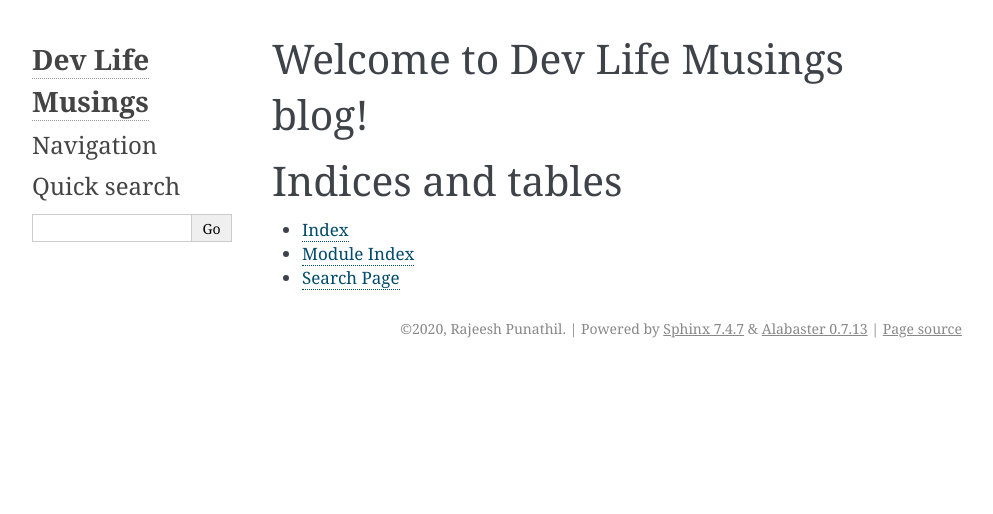
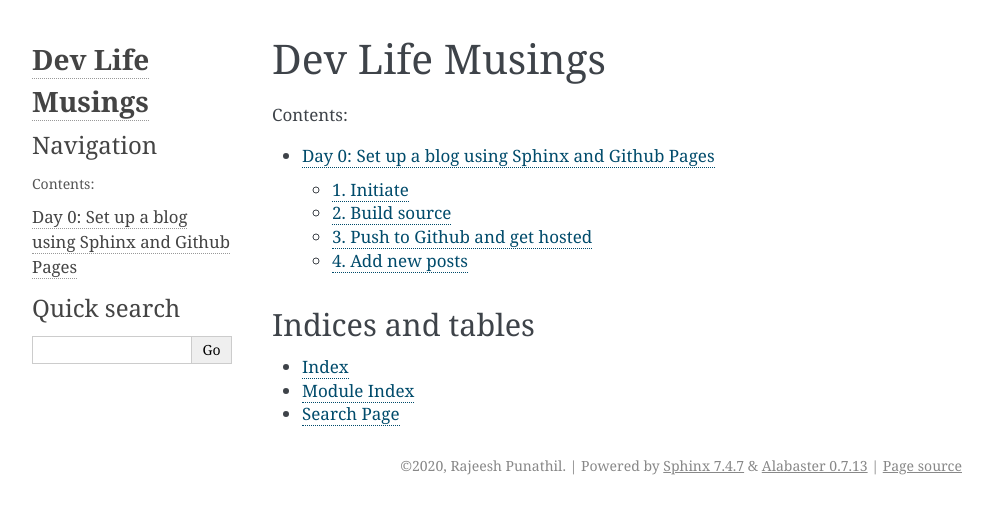
Before and after one commit to rajeeshr-punathil/dev-life-musings, a Sphinx documentation site: the page built from source/index.rst, in a window 1280 px wide. Shown: the top 514 px of the page, without its empty margins (148-1141 px from the left). Built offline with Sphinx 7.4.7, drawn with Linux system fonts in a browser that asks for light colours; some of the changed lines change nothing that is shown.

Commit message:
Added Post 0 source.
* Added more commands to Makefile to setup docs everytime it is built.

```diff
--- a/source/index.rst
+++ b/source/index.rst
@@ -3,14 +3,16 @@
    You can adapt this file completely to your liking, but it should at least
    contain the root `toctree` directive.
 
-Welcome to Dev Life Musings blog!
-=================================
+====================
+Dev Life Musings
+====================
 
 .. toctree::
    :maxdepth: 2
    :caption: Contents:
    :reversed:
 
+   post00
 
 Indices and tables
 ==================
--- /dev/null
+++ b/source/post00.rst
@@ -0,0 +1,166 @@
+Day 0: Set up a blog using Sphinx and Github Pages
+====================================================
+
+*Date* : **21 Aug 2020**
+
+*Topics* : ``Sphinx``, ``Github pages``
+
+.. highlight:: sh
+
+Let's start with how I setup this blog to be hosted on github pages. Always loved using  `Sphinx <https://www.sphinx-doc.org>`__ and `reStructuredText (or reST in short) <https://docutils.sourceforge.io/rst.html>`__ for documentation. Now let's try it for building a static blog that can be hosted on `Github Pages <https://pages.github.com/>`__.
+
+1. Initiate
+---------------
+
+   #. Create a directory and change into it. (I use the name ``dlm``, which is the abbreviation of my blog name. Replace that with anything you like) : ::
+
+           mkdir -p dlm
+           cd dlm
+
+   #. Initiate an empty git repository : ::
+
+         git init
+
+   #. Make and activate a python virtual environment : ::
+
+         python3 -m venv env
+         source env/bin/activate
+
+   #. We do not need this virtual environment to be version-controlled. ::
+
+         echo "env/" > .gitignore
+
+   #. Install Sphinx using ``pip`` and collect the list of all dependencies into ``requirements.txt``. ::
+
+         pip install sphinx
+         pip freeze > requirements.txt
+
+   #. Create a ``README.rst`` at the root and add a short description of what this project is about.
+
+   #. That's almost all for the first step. Let's wind it up with the initial commit. ::
+
+         git add .
+         git commit -m "Initial commit."
+
+2. Build source
+----------------
+
+    We will separate the source files and generated blog site into two separate branches. Source files will remain in the ``master`` branch while the generated static files will move into a ``docs/`` folder of a new branch, ``gh-pages``. ``Github Pages`` can identify these branch and folder names, so keep the names as they are.
+
+   #. Generate the project stub: ::
+
+        sphinx-quickstart
+
+   #. Edit the ``Makefile`` and make the following changes in it:
+
+         #. Change ``BUILDDIR=build`` into ``BUILDDIR=docs``.
+
+         #. Add the following lines to the end of the last section, ``%: Makefile`` : ::
+
+                 cp $(BUILDDIR)/html/.nojekyll $(BUILDDIR)/
+                 echo '<meta http-equiv="refresh" content="0; url=./html/index.html" />' > $(BUILDDIR)/index.html
+
+         #. My ``Makefile`` looks as follows after these changes (Changes are highlighted):
+
+            .. image:: images/Makefile.png
+
+   #. Edit the ``make.bat`` windows script and make changes similiar to above. I am not an expert of windows batch scripts, so leaving it to you.
+
+   #. Edit ``source/conf.py`` to make the following changes:
+
+         #. Replace relevant uses of words, ``Documentation``, and ``documentation`` with the terms, ``Blog`` and ``blog`` respectively.
+
+         #. Add the following lines under the ``Options for HTML Output`` section: ::
+
+                     html_title = ""
+                     html_short_title = project
+
+
+   #. Edit ``source/index.rst`` to make the following changes:
+
+
+         #. Replace relevant uses of words, ``Documentation``, and ``documentation`` with the terms, ``Blog`` and ``blog`` respectively.
+
+         #. Add the following line at the end of section named, ``toctree``: ::
+
+                    :reversed:
+
+   #. Now it's time to generate the blog site from our source: ::
+
+         make html
+
+      This will generate the site into ``docs/html`` and an redirecting index file will be created at ``docs/index.html`` too. The empty file, ``.nojekyll`` prevents github pages from rendering the site as a Jekyll-based site.
+
+   #. Exclude ``docs/``:
+
+         As said earlier, our ``master`` branch will continue to track source files only. So let's direct git to ignore changes in docs. For this, edit ``.gitignore`` and add a line, ``docs/``. Now our ``.gitignore`` file in the master branch will look like, ::
+
+             env/
+             docs/
+
+   #. Next, we are going to separate this generated site from the source. For this, let's make a new git branch named, ``gh-pages``: ::
+
+         git checkout -b gh-pages
+
+   #. Now we are in ``gh-pages`` branch. Here, we do not want to track any source files. So edit ``.gitignore`` again to look like : ::
+
+         env/
+         source/
+         Makefile
+         make.bat
+
+   #. Add and Commit changes in gh-pages branch:  ::
+
+         git add .
+         git commit -m "First commit of generated blog."
+
+   #. Now move back to the master branch: ::
+
+         git checkout master
+
+   #. Make sure that ``.gitignore`` of master branch contains, just the following lines only: ::
+
+         env/
+         docs/
+
+   #. Add files and commit: ::
+
+         git add .
+         git commit -m "First commit of source."
+
+3. Push to Github and get hosted
+-----------------------------------
+
+    #. Go to Github, login and create a new repository, having the same name as our local repo. You do not need to add README, LICENSE etc to it.
+
+    #. Add the URL of that remote github repo into our local repo's config: ::
+
+         git remote add origin WRITE_YOUR_REPO_URL_HERE
+
+    #. Push both branches to github: ::
+
+        git push --all origin
+
+   #. Go back to github and visit the new repo's page. Go to its ``Settings`` tab, scroll down to find the ``Github Pages`` section, choose branch ``gh-pages`` and folder ``docs`` as source and click the ``Save`` button.
+
+   #. Now you will be greeted with a "Your site is published" alert. Go to the address specified in it and you can see the site up and running.
+
+
+4. Add new posts
+-------------------
+
+   #. Write your post in ``reStructuredText`` format and place it in ``source`` directory of ``master`` branch.
+
+   #. Add the filename of your post (without the ``.rst`` extension) to the end of ``toctree`` section of ``source/index.rst``.
+
+   #. Run ``make html`` and check the output by opening the ``docs/index.html`` file in a browser.
+
+   #. Edit your post source and repeat the above step until you get a satisfactory output.
+
+   #. Add and commit all changes in the ``master`` branch.
+
+   #. Checkout ``gh-pages`` branch, add changes in ``docs/`` and commit.
+
+   #. Push both branches to github by running ``git push --all origin`` command.
+
+   #. This updated your site over github pages and published your new post.
```
Also changed, not shown: source/images/Makefile.png (added), 3 other files.
